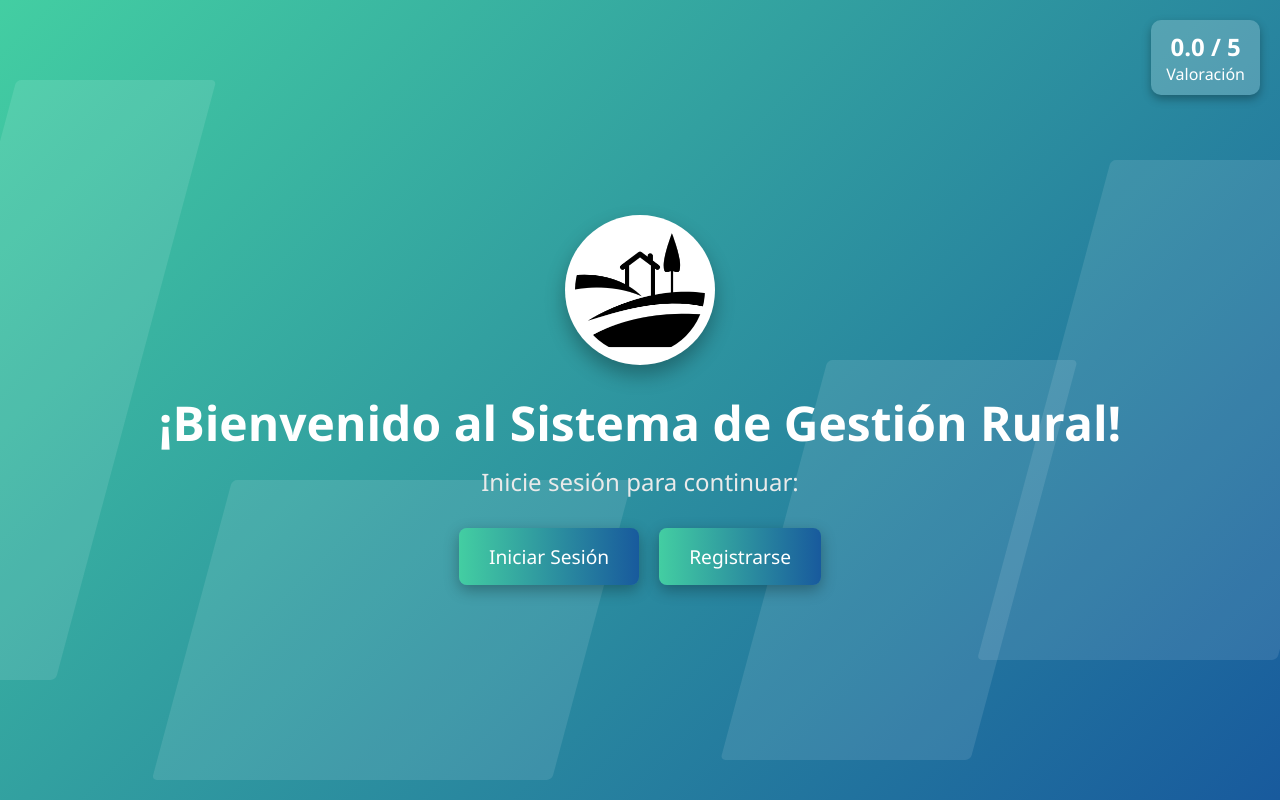
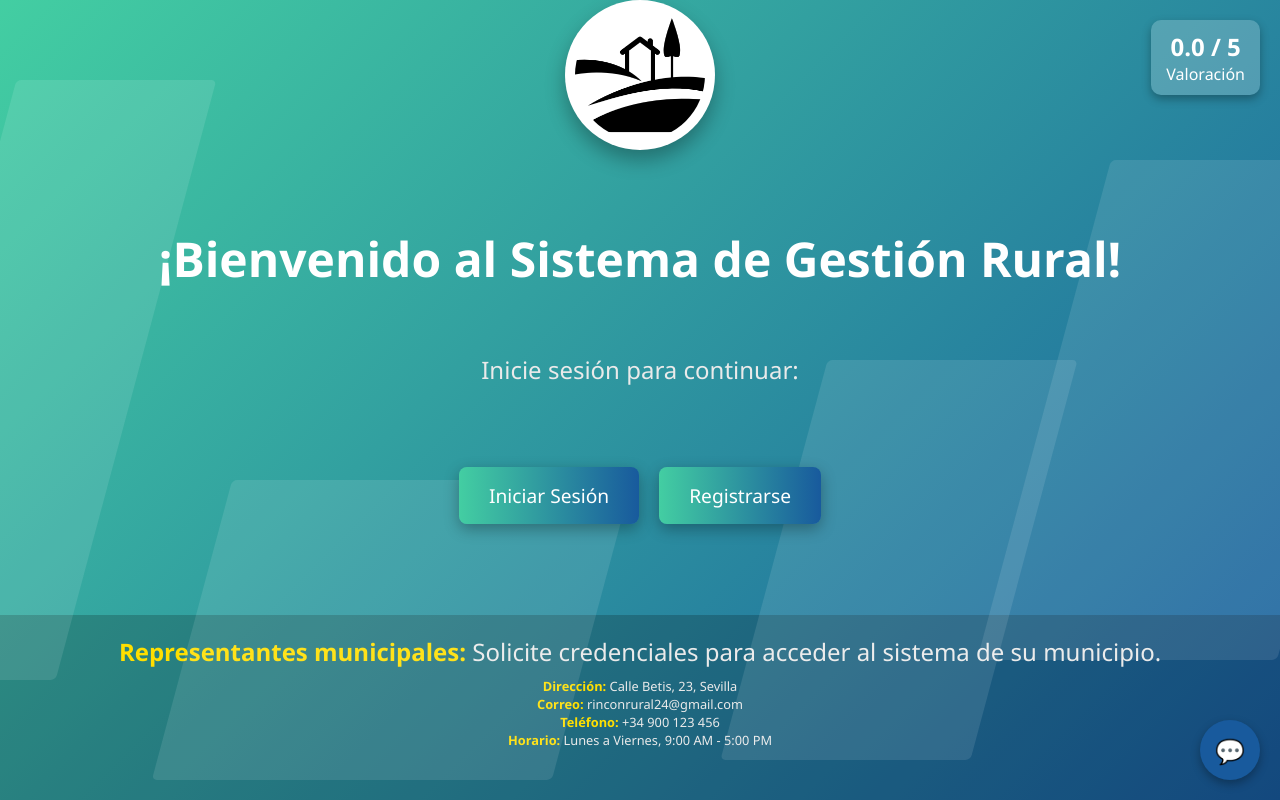
Before and after one commit to carlosmdpb/Rincon_Rural, a Django app: page / in a window 1280 px wide; the page is wider, and only the part inside the window is pictured. Run offline with Django 5.2, Linux system fonts and the light colour scheme; data that the repository does not hold is empty.

Commit message:
Añadido imformación de contacto y panel interactivo en welcome

```diff
--- a/espacios/templates/welcome.html
+++ b/espacios/templates/welcome.html
@@ -18,7 +18,7 @@
             height: 100vh;
             display: flex;
             flex-direction: column;
-            justify-content: center;
+            justify-content: space-between;
             align-items: center;
             overflow: hidden;
             position: relative;
@@ -128,6 +128,102 @@
             font-size: 1.5rem;
             font-weight: bold;
         }
+
+        footer {
+            width: 100%;
+            text-align: center;
+            background: rgba(0, 0, 0, 0.2);
+            padding: 20px 10px;
+            color: white;
+            font-size: 0.9rem;
+            margin-top: 40px; /* Añadido para separar del contenido superior */
+        }
+
+        .highlight {
+            font-weight: bold;
+            color: #ffdf00;
+        }
+
+        .chat-bubble {
+            position: fixed;
+            bottom: 20px;
+            right: 20px;
+            width: 60px;
+            height: 60px;
+            background: #185a9d;
+            color: white;
+            border-radius: 50%;
+            display: flex;
+            justify-content: center;
+            align-items: center;
+            font-size: 1.5rem;
+            box-shadow: 0px 4px 10px rgba(0, 0, 0, 0.3);
+            cursor: pointer;
+            z-index: 1000;
+        }
+
+        .chat-panel {
+            position: fixed;
+            bottom: 80px;
+            right: 20px;
+            width: 300px;
+            background: white;
+            border-radius: 10px;
+            box-shadow: 0px 4px 10px rgba(0, 0, 0, 0.3);
+            display: none;
+            flex-direction: column;
+            z-index: 1000;
+        }
+
+        .chat-header {
+            background: #185a9d;
+            color: white;
+            padding: 10px;
+            border-radius: 10px 10px 0 0;
+            display: flex;
+            justify-content: space-between;
+            align-items: center;
+        }
+
+        .chat-header button {
+            background: transparent;
+            color: white;
+            border: none;
+            font-size: 1.2rem;
+            cursor: pointer;
+        }
+
+        form#chat-form {
+            padding: 10px;
+            display: flex;
+            flex-direction: column;
+        }
+
+        form#chat-form textarea {
+            width: 100%;
+            height: 100px;
+            resize: none;
+            margin-bottom: 10px;
+            padding: 10px;
+            border-radius: 5px;
+            border: 1px solid #ccc;
+            font-size: 1rem;
+        }
+
+        form#chat-form button {
+            background: #43cea2;
+            color: white;
+            padding: 10px;
+            border: none;
+            border-radius: 5px;
+            cursor: pointer;
+            font-size: 1rem;
+        }
+
+        form#chat-form button:hover {
+            background: #185a9d;
+        }
+
     </style>
 </head>
 <body>
@@ -153,5 +249,71 @@
         <a href="{% url 'login' %}">Iniciar Sesión</a>
         <a href="{% url 'registro' %}">Registrarse</a>
     </div>
+
+    <footer>
+        <p style="margin-bottom: 10px;">
+            <span class="highlight">Representantes municipales:</span> Solicite credenciales para acceder al sistema de su municipio.
+        </p>
+        <p style="font-size: 0.8rem; line-height: 1.4;">
+            <span class="highlight">Dirección:</span> Calle Betis, 23, Sevilla<br>
+            <span class="highlight">Correo:</span> rinconrural24@gmail.com<br>
+            <span class="highlight">Teléfono:</span> +34 900 123 456<br>
+            <span class="highlight">Horario:</span> Lunes a Viernes, 9:00 AM - 5:00 PM
+        </p>
+    </footer>
+
+    <div class="chat-bubble" onclick="toggleChatPanel()">
+        <span>💬</span>
+    </div>
+
+    <div id="chat-panel" class="chat-panel">
+        <div class="chat-header">
+            <span>Contáctanos</span>
+            <button onclick="toggleChatPanel()">✖</button>
+        </div>
+        <form id="chat-form" onsubmit="submitChatForm(event)">
+            <textarea name="message" placeholder="Escribe tu mensaje aquí..." required></textarea>
+            <button type="submit">Enviar</button>
+        </form>
+    </div>
+
+    <script>
+        function toggleChatPanel() {
+            const chatPanel = document.getElementById('chat-panel');
+            chatPanel.style.display = chatPanel.style.display === 'none' || chatPanel.style.display === '' ? 'flex' : 'none';
+        }
+
+        async function submitChatForm(event) {
+            event.preventDefault();
+            const formData = new FormData(event.target);
+            const message = formData.get('message');
+
+            try {
+                const response = await fetch('/send-message/', {
+                    method: 'POST',
+                    headers: {
+                        'Content-Type': 'application/json',
+                        'X-CSRFToken': '{{ csrf_token }}'
+                    },
+                    body: JSON.stringify({ message })
+                });
+
+                if (response.ok) {
+                    alert('Mensaje enviado correctamente.');
+                    event.target.reset();
+                    toggleChatPanel();
+                } else {
+                    alert('Mensaje enviado correctamente.');
+                    event.target.reset();
+                    toggleChatPanel();
+                }
+            } catch (error) {
+                alert('Error de red. Inténtalo de nuevo más tarde.');
+            }
+        }
+    </script>
+
+
+
 </body>
 </html>
```
